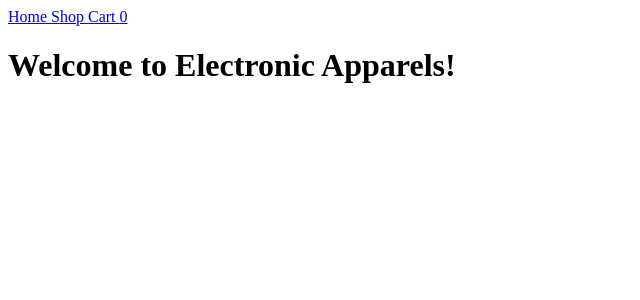
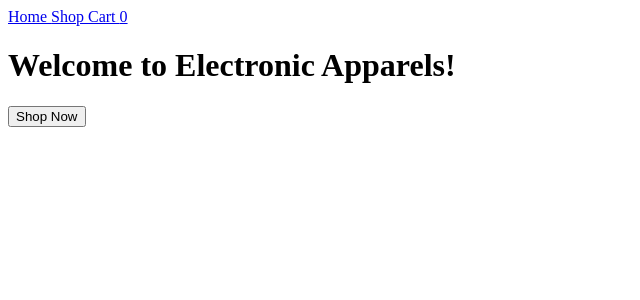
Before and after one commit to Alex-Devonte/shopping-cart, a React (Vite) app: page / in a window 1280 px wide. Shown: the top 300 px of the page, without its empty margins (0-640 px from the left). Built offline with nearby package versions, Linux system fonts and the light colour scheme; no server answers.

Commit message:
Add shop now button

```diff
--- a/src/components/Homepage.jsx
+++ b/src/components/Homepage.jsx
@@ -1,10 +1,13 @@
+import { useNavigate } from "react-router-dom";
 import Header from "./Header";
 
 function Homepage() {
+    const navigate = useNavigate();
     return (
         <>
             <Header />
             <h1>Welcome to Electronic Apparels!</h1>
+            <button type="button" onClick={() => navigate("/shop")}>Shop Now</button>
         </>
     )
 }
```
